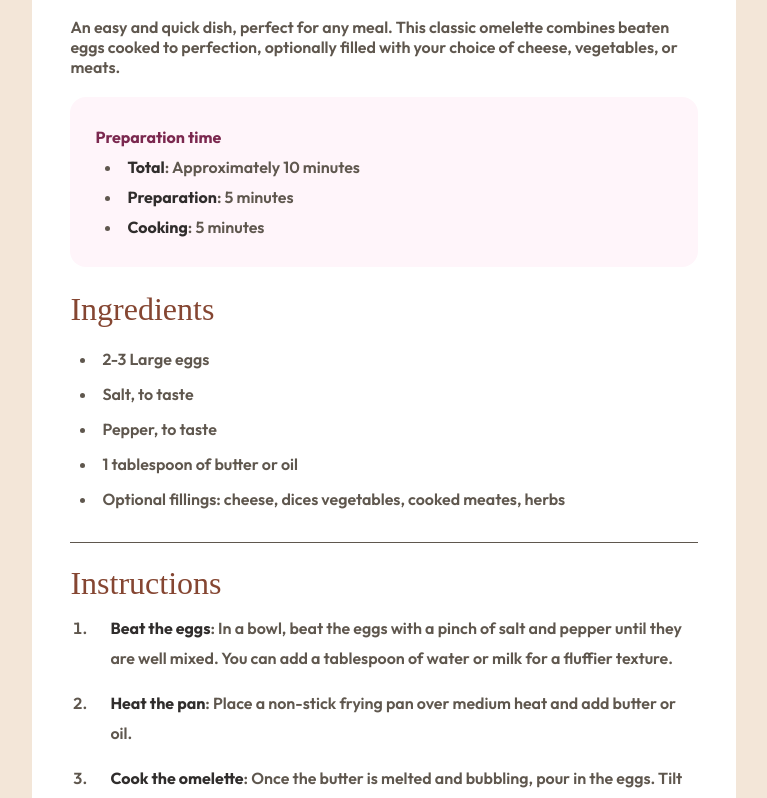
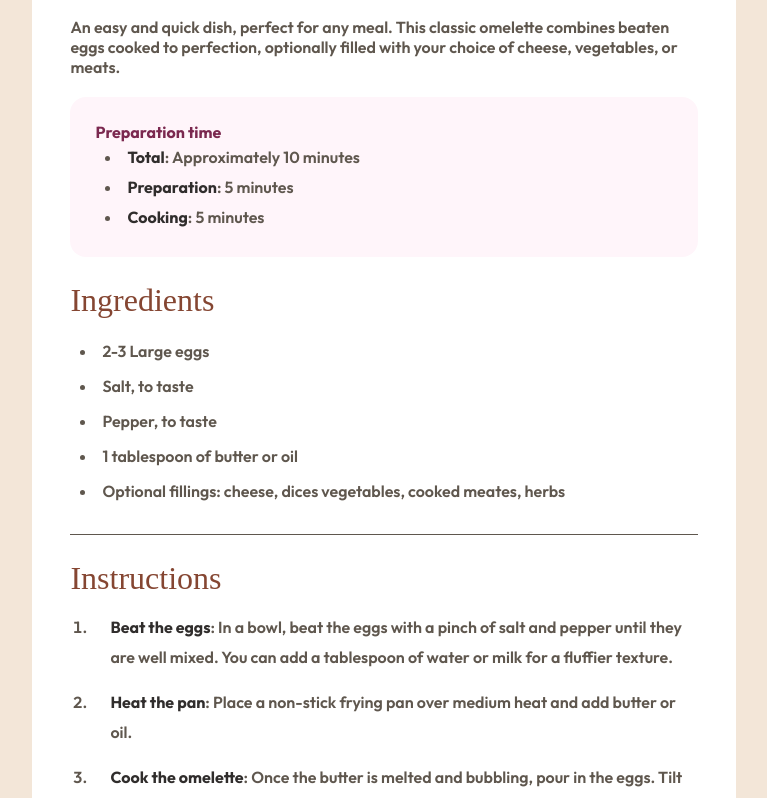
Before and after one commit to Bobu007/Recipe-page, a plain HTML site: page index.html in a window 1280 px wide. Shown: the part 515-1313 px from the top of the page, without its empty margins (256-1023 px from the left). Drawn offline with Linux system fonts and the light colour scheme.

```diff
--- a/index.html
+++ b/index.html
@@ -16,7 +16,7 @@
 </head>
 
 <body>
-  <section class="main">
+  <section class="main" role="main">
     <div class="container">
       <img src="./assets/images/image-omelette.jpeg" alt="omelette-image">
       <div class="content">
@@ -27,16 +27,18 @@
         </p>
       </div>
       <div class="preTime">
+        <h2>Preparation time</h2>
         <ul class="preparation">
-          <h3>Preparation time</h3>
+
           <li><b>Total</b>: Approximately 10 minutes</li>
           <li><b>Preparation</b>: 5 minutes</li>
           <li><b>Cooking</b>: 5 minutes</li>
         </ul>
       </div>
       <div class="ingredients">
+        <h2>Ingredients</h2>
         <ul>
-          <h2>Ingredients</h2>
+
           <li>2-3 Large eggs</li>
           <li>Salt, to taste</li>
           <li>Pepper, to taste</li>
@@ -46,8 +48,9 @@
       </div>
 
       <div class="instructions">
+        <h2>Instructions</h2>
         <ol>
-          <h2>Instructions</h2>
+
           <li>
             <span>
               <b>Beat the eggs</b>: In a bowl, beat the eggs with a pinch of salt and pepper until they are well mixed.
--- a/style.css
+++ b/style.css
@@ -45,14 +45,13 @@ img {
   background-color: hsl(330, 100%, 98%);
   border-radius: 16px;
 }
+.preTime h2 {
+  color: hsl(332, 51%, 32%);
+}
 
 .preTime ul {
   list-style-position: inside;
   line-height: 30px;
-
-  h3 {
-    color: hsl(332, 51%, 32%);
-  }
 
   li {
     padding-left: 10px;
@@ -65,17 +64,17 @@ img {
   border-bottom: 0.5px solid hsl(30, 10%, 34%);
   padding-bottom: 25px;
 }
-
-.ingredients ul {
-  list-style-position: inside;
-  line-height: 35px;
-  h2 {
+.ingredients h2 {
   color: hsl(14, 45%, 36%);
   font-family: young-serif;
   font-size: 32px;
   font-weight: 400;
   margin-bottom: 15px;
 }
+.ingredients ul {
+  list-style-position: inside;
+  line-height: 35px;
+
   li {
     padding-left: 10px;
     font-weight: 600;
@@ -87,11 +86,7 @@ img {
   padding-bottom: 25px;
   padding-left: 20px;
 }
-
-.instructions ol {
-  list-style-position: outside;
-  line-height: 30px;
-  h2 {
+.instructions h2 {
   color: hsl(14, 45%, 36%);
   font-family: young-serif;
   font-size: 32px;
@@ -99,6 +94,11 @@ img {
   margin-left: -20px;
   margin-bottom: 15px;
 }
+
+.instructions ol {
+  list-style-position: outside;
+  line-height: 30px;
+
   li {
     font-weight: 600;
     gap: 30px;
```
Lines whose indentation alone changed are shown as unchanged.
